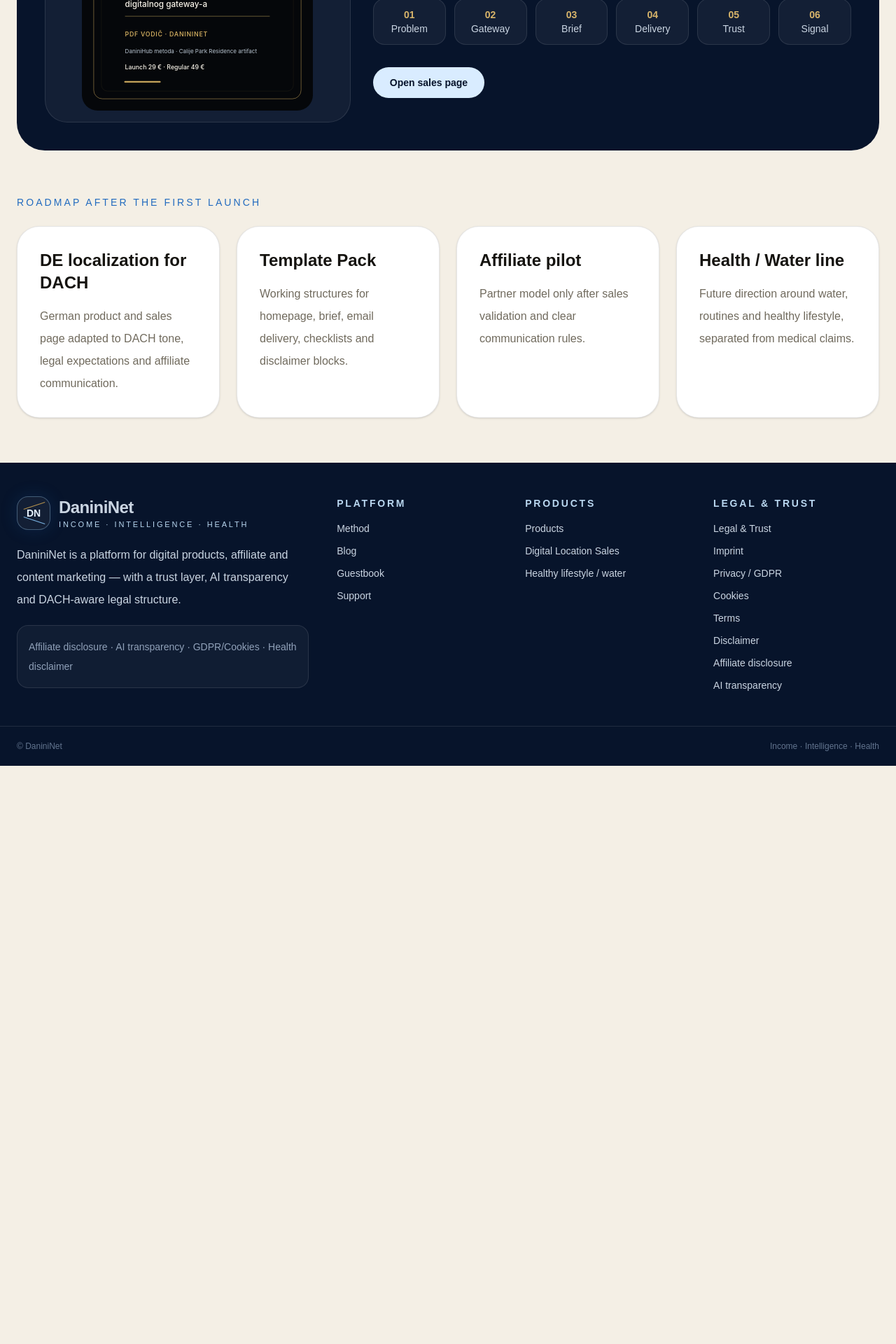
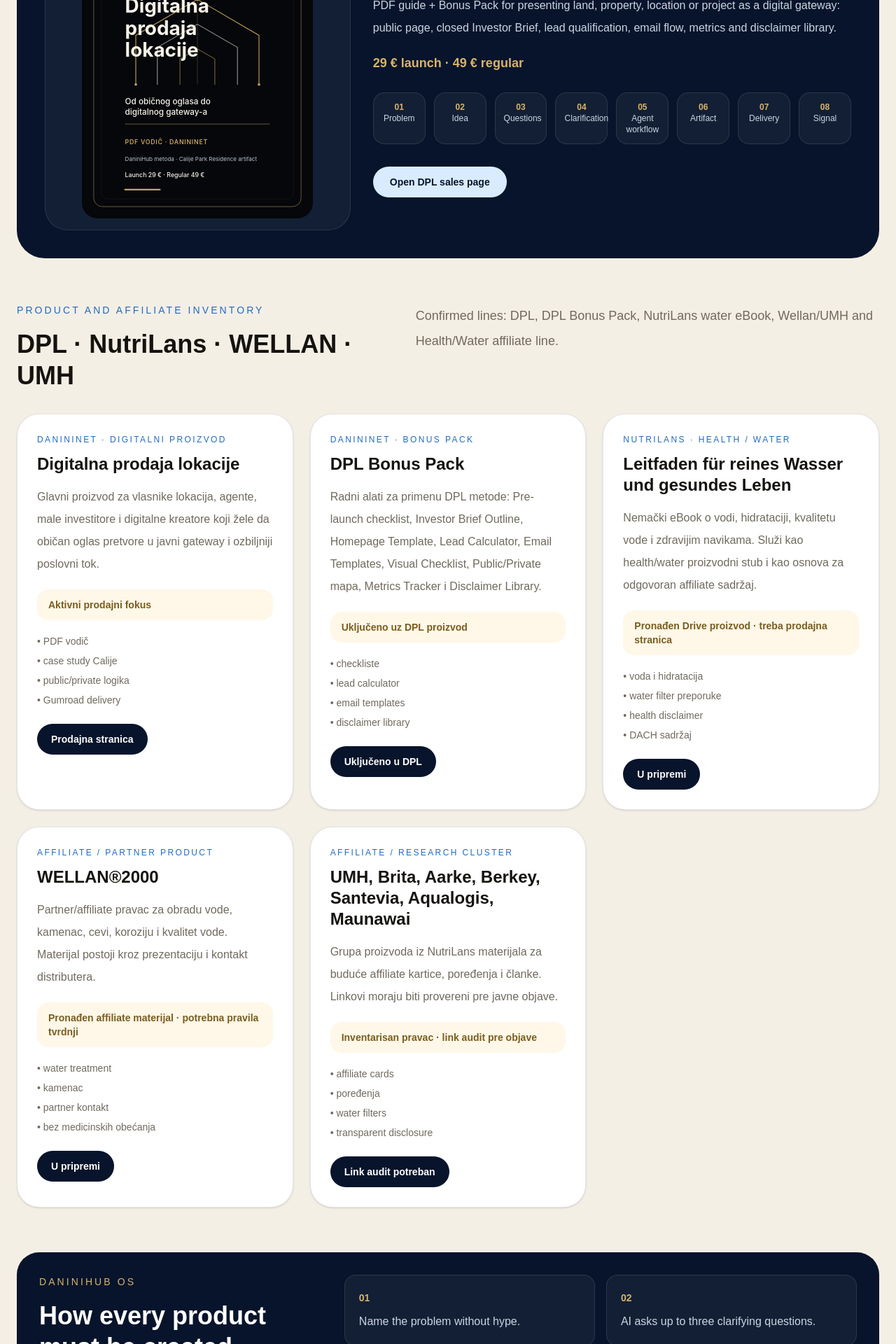
Before and after one commit to danininet/danininet, a Next.js app: page /en/products in a window 1280 px wide. Shown: the part 880-2800 px from the top of the page at 70% size. Before the commit the page ends 1974 px from the top, so only its background shows below. Built offline with nearby package versions, Linux system fonts and the light colour scheme; no server answers.

Commit message:
Expand products hub with DaniniHub artifact inventory

```diff
--- a/app/[locale]/proizvodi/page.tsx
+++ b/app/[locale]/proizvodi/page.tsx
@@ -4,74 +4,165 @@ import { SectionIntro, SiteShell, normalizeLocale, localizedPath } from "@/compo
 
 type Locale = "sr" | "de" | "en";
 
-const copy = {
+type ProductCard = {
+  label: string;
+  title: string;
+  text: string;
+  status: string;
+  cta: string;
+  href?: string;
+  points: string[];
+};
+
+const copy: Record<Locale, {
+  eyebrow: string;
+  title: string;
+  text: string;
+  artifactNote: string;
+  featured: string;
+  dplTitle: string;
+  dplText: string;
+  dplCta: string;
+  price: string;
+  systemTitle: string;
+  system: string[];
+  inventoryTitle: string;
+  inventoryText: string;
+  products: ProductCard[];
+  methodTitle: string;
+  methodSteps: [string, string][];
+  disclaimerTitle: string;
+  disclaimerText: string;
+}> = {
   sr: {
     eyebrow: "DaniniNet proizvodi",
-    title: "Digitalni proizvodi za stvarne projekte, ne katalog bez pravca.",
-    text: "DaniniNet proizvodi povezuju vodiče, radne liste, case study logiku, Gumroad isporuku i legal/trust granice. Svaki proizvod mora imati jasan problem, realnu primenu i poštenu granicu onoga što ne obećava.",
-    featured: "Aktuelni proizvod",
+    title: "Proizvodi kao DaniniHub OS artifacti, ne katalog bez pravca.",
+    text: "DaniniNet proizvodi nastaju iz metode: problem, ideja, potpitanja, razjašnjenje, agent workflow, artifact i isporuka. Svaki proizvod mora imati jasnu primenu, dokazni sloj, granice i legal/trust napomene.",
+    artifactNote: "Radni princip: Pitaj AI — AI pita tebe · artifact pre kampanje · dokaz pre tvrdnje · granica pre CTA-a.",
+    featured: "Aktuelni prodajni artifact",
     dplTitle: "Digitalna prodaja lokacije",
-    dplText: "PDF vodič + Bonus Pack za pretvaranje lokacije, parcele, stana, kuće ili projekta u ozbiljniji digitalni prodajni tok: javna stranica, zatvoreni brief, vizuelni argument, lead forma, email tok i Gumroad delivery.",
-    dplCta: "Otvori prodajnu stranicu",
+    dplText: "PDF vodič + DPL Bonus Pack za pretvaranje lokacije, parcele, stana, kuće ili projekta u digitalni gateway: javna stranica, zatvoreni Investor Brief, lead kvalifikacija, email tok, metrike i disclaimer biblioteka.",
+    dplCta: "Otvori DPL prodajnu stranicu",
     price: "29 € launch · 49 € regular",
-    systemTitle: "Kako je proizvod strukturisan",
-    system: ["Problem", "Gateway", "Brief", "Delivery", "Trust", "Signal"],
-    nextTitle: "Roadmap posle prvog launch-a",
-    cards: [
-      ["DE lokalizacija za DACH", "Nemački proizvod i prodajna stranica prilagođeni DACH tonu, pravnim očekivanjima i affiliate komunikaciji."],
-      ["Template Pack", "Radne strukture za homepage, brief, email isporuku, checklist-e i disclaimer blokove."],
-      ["Affiliate pilot", "Partner model tek posle validacije prodaje i jasnih pravila šta partner sme i ne sme da obećava."],
-      ["Health / Water linija", "Budući pravac za vodu, rutine i zdrav stil života, odvojen od medicinskih tvrdnji i sa jasnim disclaimerom."],
+    systemTitle: "Artifact tok",
+    system: ["Problem", "Ideja", "Podpitanja", "Razjašnjenje", "Agent workflow", "Artifact", "Delivery", "Signal"],
+    inventoryTitle: "Inventar proizvoda i affiliate pravaca",
+    inventoryText: "Ovo su proizvodi i pravci pronađeni u postojećim materijalima: DPL vodič, DPL Bonus Pack, NutriLans eBook, Wellan/UMH voda i health affiliate linija.",
+    products: [
+      {
+        label: "DaniniNet · Digitalni proizvod",
+        title: "Digitalna prodaja lokacije",
+        text: "Glavni proizvod za vlasnike lokacija, agente, male investitore i digitalne kreatore koji žele da običan oglas pretvore u javni gateway i ozbiljniji poslovni tok.",
+        status: "Aktivni prodajni fokus",
+        cta: "Prodajna stranica",
+        href: "dpl",
+        points: ["PDF vodič", "case study Calije", "public/private logika", "Gumroad delivery"],
+      },
+      {
+        label: "DaniniNet · Bonus Pack",
+        title: "DPL Bonus Pack",
+        text: "Radni alati za primenu DPL metode: Pre-launch checklist, Investor Brief Outline, Homepage Template, Lead Calculator, Email Templates, Visual Checklist, Public/Private mapa, Metrics Tracker i Disclaimer Library.",
+        status: "Uključeno uz DPL proizvod",
+        cta: "Uključeno u DPL",
+        href: "dpl",
+        points: ["checkliste", "lead calculator", "email templates", "disclaimer library"],
+      },
+      {
+        label: "NutriLans · Health / Water",
+        title: "Leitfaden für reines Wasser und gesundes Leben",
+        text: "Nemački eBook o vodi, hidrataciji, kvalitetu vode i zdravijim navikama. Služi kao health/water proizvodni stub i kao osnova za odgovoran affiliate sadržaj.",
+        status: "Pronađen Drive proizvod · treba prodajna stranica",
+        cta: "U pripremi",
+        points: ["voda i hidratacija", "water filter preporuke", "health disclaimer", "DACH sadržaj"],
+      },
+      {
+        label: "Affiliate / partner product",
+        title: "WELLAN®2000",
+        text: "Partner/affiliate pravac za obradu vode, kamenac, cevi, koroziju i kvalitet vode. Materijal postoji kroz prezentaciju i kontakt distributera.",
+        status: "Pronađen affiliate materijal · potrebna pravila tvrdnji",
+        cta: "U pripremi",
+        points: ["water treatment", "kamenac", "partner kontakt", "bez medicinskih obećanja"],
+      },
+      {
+        label: "Affiliate / research cluster",
+        title: "UMH, Brita, Aarke, Berkey, Santevia, Aqualogis, Maunawai",
+        text: "Grupa proizvoda iz NutriLans materijala za buduće affiliate kartice, poređenja i članke. Linkovi moraju biti provereni pre javne objave.",
+        status: "Inventarisan pravac · link audit pre objave",
+        cta: "Link audit potreban",
+        points: ["affiliate cards", "poređenja", "water filters", "transparent disclosure"],
+      },
     ],
+    methodTitle: "Kako svaki proizvod mora nastati",
+    methodSteps: [["01", "Problem se imenuje bez hype-a."], ["02", "AI postavlja do tri potpitanja za razjašnjenje."], ["03", "Agent workflow razdvaja činjenice, pretpostavke i rizike."], ["04", "Artifact se isporučuje kao stranica, PDF, email tok ili alat."], ["05", "Legal/trust sloj čuva granice i poverenje."], ["06", "Metrics signal odlučuje GO, dorada ili stop."]],
+    disclaimerTitle: "Granice i poverenje",
+    disclaimerText: "Sadržaj je edukativnog i informativnog karaktera. Affiliate linkovi moraju biti označeni. Health/water sadržaj nije medicinski savet. DPL nije pravni, finansijski, urbanistički, tehnički ili investicioni savet i ne obećava prodaju, profit, investitore ili dozvole.",
   },
   de: {
     eyebrow: "DaniniNet Produkte",
-    title: "Digitale Produkte für reale Projekte, kein Katalog ohne Richtung.",
-    text: "DaniniNet Produkte verbinden Leitfäden, Arbeitslisten, Case-Study-Logik, Gumroad-Auslieferung und Legal/Trust-Grenzen. Jedes Produkt braucht Problem, Anwendung und klare Grenzen.",
-    featured: "Aktuelles Produkt",
+    title: "Produkte als DaniniHub OS Artefakte, nicht als richtungsloser Katalog.",
+    text: "DaniniNet Produkte entstehen aus Methode: Problem, Idee, Rückfragen, Klärung, Agent Workflow, Artefakt und Auslieferung.",
+    artifactNote: "Arbeitsprinzip: Frag die KI — die KI fragt dich · Artefakt vor Kampagne · Beleg vor Aussage · Grenze vor CTA.",
+    featured: "Aktuelles Verkaufsartefakt",
     dplTitle: "Digitaler Verkauf von Standorten",
-    dplText: "PDF-Leitfaden + Bonus Pack, um Standort, Grundstück, Immobilie oder Projekt in einen seriöseren digitalen Verkaufsfluss zu übersetzen: öffentliche Seite, geschlossener Brief, visuelles Argument, Lead-Formular, E-Mail-Fluss und Gumroad Delivery.",
-    dplCta: "Verkaufsseite öffnen",
+    dplText: "PDF-Leitfaden + Bonus Pack für Standort, Immobilie oder Projekt als digitaler Gateway: öffentliche Seite, geschlossener Investor Brief, Lead-Qualifizierung, E-Mail-Fluss, Metriken und Disclaimer Library.",
+    dplCta: "DPL Verkaufsseite öffnen",
     price: "29 € Launch · 49 € regulär",
-    systemTitle: "Wie das Produkt strukturiert ist",
-    system: ["Problem", "Gateway", "Brief", "Delivery", "Trust", "Signal"],
-    nextTitle: "Roadmap nach dem ersten Launch",
-    cards: [
-      ["DE-Lokalisierung für DACH", "Deutsches Produkt und Verkaufsseite mit DACH-Ton, rechtlichen Erwartungen und Affiliate-Kommunikation."],
-      ["Template Pack", "Arbeitsstrukturen für Homepage, Brief, E-Mail-Lieferung, Checklisten und Disclaimer-Blöcke."],
-      ["Affiliate Pilot", "Partnermodell erst nach Verkaufssignal und klaren Regeln zu erlaubten Aussagen."],
-      ["Health / Water Linie", "Künftiger Bereich zu Wasser, Routinen und gesundem Lebensstil ohne medizinische Behauptungen."],
-    ],
+    systemTitle: "Artefakt-Flow",
+    system: ["Problem", "Idee", "Rückfragen", "Klärung", "Agent Workflow", "Artefakt", "Delivery", "Signal"],
+    inventoryTitle: "Produkt- und Affiliate-Inventar",
+    inventoryText: "Gefundene Produktlinien: DPL, DPL Bonus Pack, NutriLans Wasser-eBook, Wellan/UMH und Health/Water Affiliate-Linie.",
+    products: [],
+    methodTitle: "Wie jedes Produkt entstehen muss",
+    methodSteps: [["01", "Problem ohne Hype benennen."], ["02", "KI stellt bis zu drei Rückfragen."], ["03", "Workflow trennt Fakten, Annahmen und Risiken."], ["04", "Artefakt wird als Seite, PDF, E-Mail-Fluss oder Tool geliefert."], ["05", "Legal/Trust setzt Grenzen."], ["06", "Metriken entscheiden GO, Überarbeitung oder Stop."]],
+    disclaimerTitle: "Grenzen und Vertrauen",
+    disclaimerText: "Inhalte sind informativ und edukativ. Affiliate Links müssen markiert werden. Health/Water Inhalte sind kein medizinischer Rat. DPL ist kein rechtlicher, finanzieller, technischer oder Investment-Rat.",
   },
   en: {
     eyebrow: "DaniniNet products",
-    title: "Digital products for real projects, not a catalog without direction.",
-    text: "DaniniNet products connect guides, worksheets, case-study logic, Gumroad delivery and legal/trust boundaries. Each product needs a clear problem, real use and honest boundaries.",
-    featured: "Current product",
+    title: "Products as DaniniHub OS artifacts, not a directionless catalog.",
+    text: "DaniniNet products are created through method: problem, idea, clarifying questions, agent workflow, artifact and delivery.",
+    artifactNote: "Working principle: Ask AI — AI asks you · artifact before campaign · proof before claim · boundary before CTA.",
+    featured: "Current sales artifact",
     dplTitle: "Digital Location Sales",
-    dplText: "PDF guide + Bonus Pack for turning a location, land plot, property or project into a stronger digital sales flow: public page, closed brief, visual argument, lead form, email flow and Gumroad delivery.",
-    dplCta: "Open sales page",
+    dplText: "PDF guide + Bonus Pack for presenting land, property, location or project as a digital gateway: public page, closed Investor Brief, lead qualification, email flow, metrics and disclaimer library.",
+    dplCta: "Open DPL sales page",
     price: "29 € launch · 49 € regular",
-    systemTitle: "How the product is structured",
-    system: ["Problem", "Gateway", "Brief", "Delivery", "Trust", "Signal"],
-    nextTitle: "Roadmap after the first launch",
-    cards: [
-      ["DE localization for DACH", "German product and sales page adapted to DACH tone, legal expectations and affiliate communication."],
-      ["Template Pack", "Working structures for homepage, brief, email delivery, checklists and disclaimer blocks."],
-      ["Affiliate pilot", "Partner model only after sales validation and clear communication rules."],
-      ["Health / Water line", "Future direction around water, routines and healthy lifestyle, separated from medical claims."],
-    ],
+    systemTitle: "Artifact flow",
+    system: ["Problem", "Idea", "Questions", "Clarification", "Agent workflow", "Artifact", "Delivery", "Signal"],
+    inventoryTitle: "Product and affiliate inventory",
+    inventoryText: "Confirmed lines: DPL, DPL Bonus Pack, NutriLans water eBook, Wellan/UMH and Health/Water affiliate line.",
+    products: [],
+    methodTitle: "How every product must be created",
+    methodSteps: [["01", "Name the problem without hype."], ["02", "AI asks up to three clarifying questions."], ["03", "Workflow separates facts, assumptions and risks."], ["04", "Artifact is delivered as page, PDF, email flow or tool."], ["05", "Legal/trust keeps boundaries."], ["06", "Metrics signal decides GO, improve or stop."]],
+    disclaimerTitle: "Boundaries and trust",
+    disclaimerText: "Content is educational and informational. Affiliate links must be disclosed. Health/water content is not medical advice. DPL is not legal, financial, technical or investment advice.",
   },
-} as const;
+};
+
+function getProducts(lang: Locale) {
+  return copy[lang].products.length ? copy[lang].products : copy.sr.products;
+}
+
+function productHref(lang: Locale, href?: string) {
+  return href === "dpl" ? localizedPath(lang, "dpl") : localizedPath(lang, "products");
+}
 
 export default async function ProductsPage({ params }: { params: Promise<{ locale: string }> }) {
   const { locale } = await params;
   const lang: Locale = normalizeLocale(locale);
   const t = copy[lang];
+  const products = getProducts(lang);
 
   return (
     <SiteShell locale={lang} currentPath={localizedPath(lang, "products")}>
       <SectionIntro eyebrow={t.eyebrow} title={t.title} text={t.text} />
+
+      <section className="mx-auto max-w-7xl px-6 pb-10">
+        <div className="rounded-[2rem] border border-[#226bbf]/20 bg-[#e8f4ff] p-6 text-[#07142b]">
+          <p className="text-sm font-semibold uppercase tracking-[0.18em] text-[#226bbf]">DaniniHub OS artifact layer</p>
+          <p className="mt-3 text-lg leading-8">{t.artifactNote}</p>
+        </div>
+      </section>
 
       <section className="mx-auto max-w-7xl px-6 pb-16">
         <article className="grid gap-8 rounded-[2.5rem] bg-[#07142b] p-8 text-white lg:grid-cols-[0.78fr_1.22fr] lg:p-10 lg:items-center">
@@ -83,9 +174,9 @@ export default async function ProductsPage({ params }: { params: Promise<{ local
             <h2 className="mt-4 text-4xl font-semibold leading-tight md:text-5xl">{t.dplTitle}</h2>
             <p className="mt-5 max-w-3xl leading-8 text-slate-300">{t.dplText}</p>
             <p className="mt-5 text-lg font-semibold text-[#d7b46a]">{t.price}</p>
-            <div className="mt-7 grid gap-3 sm:grid-cols-3 lg:grid-cols-6">
+            <div className="mt-7 grid gap-3 sm:grid-cols-4 lg:grid-cols-8">
               {t.system.map((item, index) => (
-                <span key={item} className="rounded-2xl border border-white/10 bg-white/[0.05] px-4 py-3 text-center text-sm text-slate-300">
+                <span key={item} className="rounded-2xl border border-white/10 bg-white/[0.05] px-3 py-3 text-center text-xs text-slate-300">
                   <strong className="block text-[#d7b46a]">0{index + 1}</strong>{item}
                 </span>
               ))}
@@ -98,14 +189,50 @@ export default async function ProductsPage({ params }: { params: Promise<{ local
       </section>
 
       <section className="mx-auto max-w-7xl px-6 pb-16">
-        <p className="text-sm uppercase tracking-[0.22em] text-[#226bbf]">{t.nextTitle}</p>
-        <div className="mt-6 grid gap-6 md:grid-cols-2 lg:grid-cols-4">
-          {t.cards.map(([title, text]) => (
-            <article key={title} className="rounded-[2rem] border border-black/10 bg-white p-8 shadow-sm">
-              <h2 className="text-2xl font-semibold">{title}</h2>
-              <p className="mt-4 leading-8 text-[#706a5d]">{text}</p>
+        <div className="grid gap-7 lg:grid-cols-[0.9fr_1.1fr]">
+          <div>
+            <p className="text-sm uppercase tracking-[0.22em] text-[#226bbf]">{t.inventoryTitle}</p>
+            <h2 className="mt-4 text-4xl font-semibold leading-tight">DPL · NutriLans · WELLAN · UMH</h2>
+          </div>
+          <p className="text-lg leading-9 text-[#706a5d]">{t.inventoryText}</p>
+        </div>
+        <div className="mt-8 grid gap-6 md:grid-cols-2 xl:grid-cols-3">
+          {products.map((product) => (
+            <article key={product.title} className="rounded-[2rem] border border-black/10 bg-white p-7 shadow-sm">
+              <p className="text-xs uppercase tracking-[0.2em] text-[#226bbf]">{product.label}</p>
+              <h3 className="mt-3 text-2xl font-semibold leading-tight">{product.title}</h3>
+              <p className="mt-4 leading-8 text-[#706a5d]">{product.text}</p>
+              <p className="mt-5 rounded-2xl bg-[#fff7e8] px-4 py-3 text-sm font-semibold text-[#795d1e]">{product.status}</p>
+              <ul className="mt-5 grid gap-2 text-sm text-[#706a5d]">
+                {product.points.map((point) => <li key={point}>• {point}</li>)}
+              </ul>
+              <Link href={productHref(lang, product.href)} className="mt-6 inline-flex rounded-full bg-[#07142b] px-5 py-3 text-sm font-semibold text-white">{product.cta}</Link>
             </article>
           ))}
+        </div>
+      </section>
+
+      <section className="mx-auto max-w-7xl px-6 pb-16">
+        <div className="grid gap-6 rounded-[2rem] bg-[#07142b] p-8 text-white lg:grid-cols-[0.72fr_1.28fr]">
+          <div>
+            <p className="text-sm uppercase tracking-[0.22em] text-[#d7b46a]">DaniniHub OS</p>
+            <h2 className="mt-4 text-4xl font-semibold leading-tight">{t.methodTitle}</h2>
+          </div>
+          <div className="grid gap-4 md:grid-cols-2">
+            {t.methodSteps.map(([num, text]) => (
+              <div key={num} className="rounded-2xl border border-white/10 bg-white/[0.05] p-5">
+                <span className="text-sm font-semibold text-[#d7b46a]">{num}</span>
+                <p className="mt-2 leading-7 text-slate-300">{text}</p>
+              </div>
+            ))}
+          </div>
+        </div>
+      </section>
+
+      <section className="mx-auto max-w-7xl px-6 pb-16">
+        <div className="rounded-[2rem] border border-black/10 bg-white p-8 shadow-sm">
+          <h2 className="text-3xl font-semibold">{t.disclaimerTitle}</h2>
+          <p className="mt-4 leading-8 text-[#706a5d]">{t.disclaimerText}</p>
         </div>
       </section>
     </SiteShell>
```
